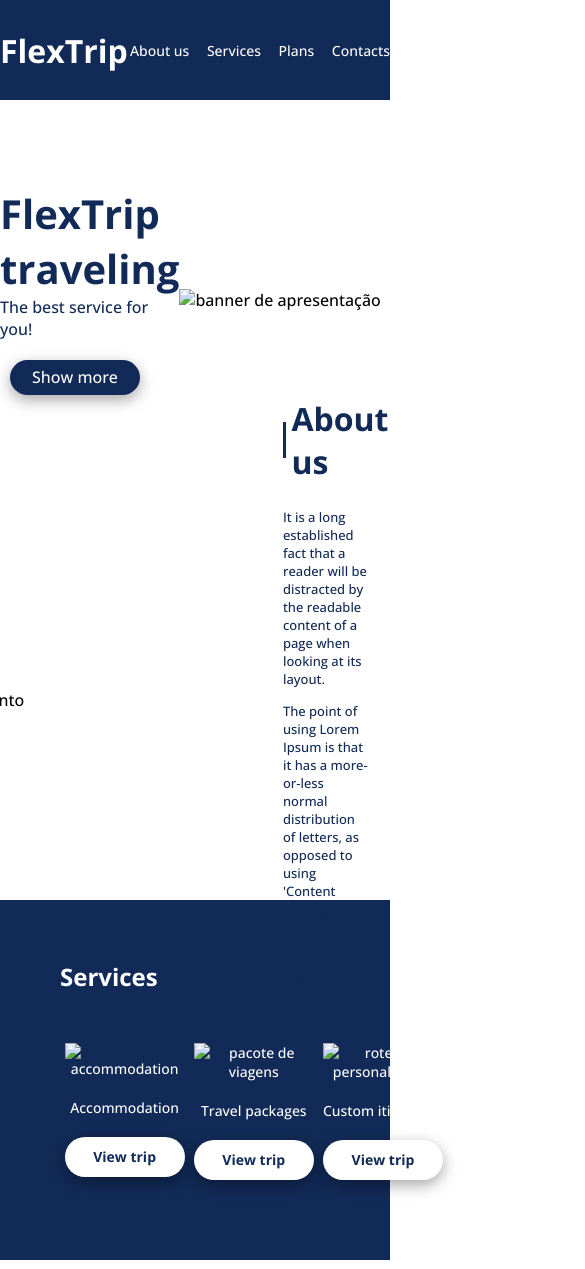
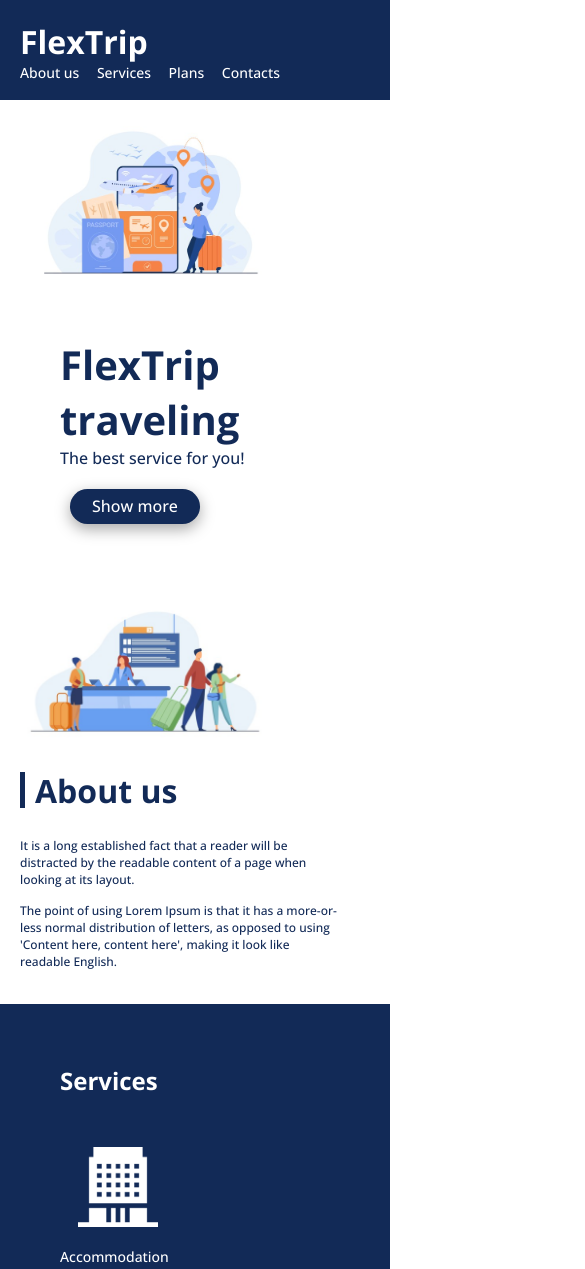
Before and after one commit to lucas-quirino/flex-projeto-dio, a plain HTML site: page index.html in a window 390 px wide. Shown: the top 1269 px of the page, 585 px wide, since content can reach past the window. Drawn offline with nearby package versions, Linux system fonts and the light colour scheme.

Commit message:
flex projeto, final

```diff
--- a/index.html
+++ b/index.html
@@ -36,7 +36,7 @@
             </div>
 
             <div>
-                <div class="apresentation-img"><img src="./images/0-main.png" alt="banner de apresentação"></div>
+                <div class="apresentation-img"><img src="./img/0-main.png" alt="banner de apresentação"></div>
             </div>
         </div>
     </section>
@@ -49,7 +49,7 @@
                 <p>The point of using Lorem Ipsum is that it has a more-or-less normal distribution of letters, as opposed to using 'Content here, content here', making it look like readable English.</p>
             </div>
             <div>
-                <img src="./images/1-quem-somos.png" alt="balcão de atendimento">
+                <img src="./img/1-quem-somos.png" alt="balcão de atendimento">
             </div>
         </div>
     </section>
@@ -63,19 +63,19 @@
 
             <div class="list-service">
                 <div>
-                    <div><img src="./images/icon-2.png" alt="accommodation"></div>
+                    <div><img src="./img/icon-2.png" alt="accommodation"></div>
                     <p>Accommodation</p>
                     <a href="#">View trip</a>
                 </div>
 
                 <div>
-                    <div><img src="./images/icon-1.png" alt="pacote de viagens"></div>
+                    <div><img src="./img/icon-1.png" alt="pacote de viagens"></div>
                     <p>Travel packages</p>
                     <a href="#">View trip</a>
                 </div>
 
                 <div>
-                    <div><img src="./images/icon-3.png" alt="roteiros personalizados"></div>
+                    <div><img src="./img/icon-3.png" alt="roteiros personalizados"></div>
                     <p>Custom itineraries</p>
                     <a href="#">View trip</a>
                 </div>
--- a/style.css
+++ b/style.css
@@ -28,6 +28,8 @@ div img{
     max-width: 900px;
     margin: auto;
     width: 100%;
+    min-width: 320px;
+    padding: 10px 15px;
 }
 
 header{
@@ -55,26 +57,24 @@ header .menu-list{
 header .menu{
     justify-content: space-between;
     align-content: center;
+    width: 750px;
 }
 
 .apresentation{
-    height: 400px;
     justify-content: space-around;
     align-items: center;
     display: flex;
+    max-height: 100%;
+    padding-top: 50px;
 }
 
 .apresentation .apresentation-text{
-    min-height: 200px;
-    width: 100%;
+    margin-left: 80px;
 }
 
-.apresentation .apresentation-img{
-    width: 450px;
-}
-
-.apresentation .about-img{
-    width: 550px;
+.apresentation img{
+    width: 380px;
+    margin-right: 20px;
 }
 
 .apresentation-text{
@@ -108,7 +108,8 @@ font-size: 40px;
     align-items: center;
     justify-content: space-between;
     height: 400px;
-    padding-right: ;
+    align-content: center;
+    max-width: 750px;
 }
 
 #about-us h2{
@@ -121,10 +122,14 @@ font-size: 40px;
 
 #about-us p{
     margin-bottom: 14px;
-    font-size: 13px;
+    font-size: 12px;
     text-align: left;
     color: #122A57;
-    padding-right: 20px;
+}
+
+#about-us img{
+    width: 350px;
+    margin-right: 50px;
 }
 
 /* adicionando um pseudo-elemento, em barra */
@@ -132,25 +137,18 @@ font-size: 40px;
     content: "";
     height: 36px;
     width: 5px;
-    margin-right: 5px;
     background-color: #122A57;
     position: relative;
-}
-
-#about-us img{
-    width: 450px;
+    margin-right: 10px;
 }
 
 .container-service{
     background-color: #122A57;
-    max-width: 100%;
-    max-height: 800px;
 }
 
 #service{
     flex-direction: column;
     display: flex;
-    max-height: auto;
     padding: 30px 0 50px 0;
     color: white;
     max-width: 780px;
@@ -191,7 +189,7 @@ font-size: 40px;
 
 #plans{
     flex-direction: column;
-    max-height: 500px;
+    height: 500px;
     max-width: 780px;
     padding: 60px;
 }
@@ -266,3 +264,71 @@ footer{
     display: flex;
     align-items: center;
 }
+
+/* mobile */
+@media(max-width: 750px){
+    .container{
+        flex-direction: column;
+        padding: 20px;
+        align-content: center;
+    }
+
+    .apresentation{
+        flex-direction: column-reverse;
+    }
+
+    .apresentation .apresentation-text{
+        width: 100%;
+    }
+
+    .apresentation img{
+        width: 250px;
+        display: flex;
+        max-width: 100%;
+        justify-content: flex-start;
+        align-items: flex-start;
+        align-content: flex-start;
+        padding-right: 400px;
+        padding-left: 40px;
+        padding-bottom: 50px;
+    }
+
+    #about-us{
+        flex-direction: column-reverse;
+        max-width: 150px;
+        padding-right: 100px;
+    }
+
+    #about-us img{
+        width: 250px;
+        max-width: 100%;
+        margin: auto;
+        padding-right: 120px;
+    }
+
+    .list-service{
+        flex-direction: column;
+        text-align: justify;
+    }
+
+    #service .list-service{
+        max-height: 900px;
+    }
+
+    #service img{
+        width: 80px;
+        padding-left: 18px;
+    }
+
+    #service a{
+        width: 23%;
+    }
+
+    .plans{
+        flex-direction: column;
+        align-items: flex-start;
+    }
+
+    #plans{
+        height: 1200px;
+    }
```
